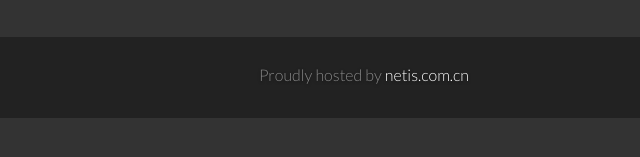
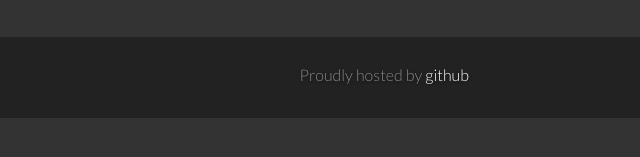
Before and after one commit to netis/netis.github.io, a plain HTML site: page index.html in a window 1280 px wide. Shown: the part 337-494 px from the top of the page, 640-1280 px from the left. Drawn offline with Linux system fonts and the light colour scheme; a web font is replaced by a local one.

Commit message:
minor changes

```diff
--- a/index.html
+++ b/index.html
@@ -68,8 +68,8 @@
     <div class="unit two-thirds align-right center-on-mobiles">
       <p>
         Proudly hosted by
-        <a href="https://www.netis.com.cn">
-         netis.com.cn
+        <a href="https://github.com">
+         github
         </a>
       </p>
     </div>
```
Also changed, not shown: docs/fillsummary/index.html (+2 -2 lines), docs/home/index.html (+2 -2 lines).
